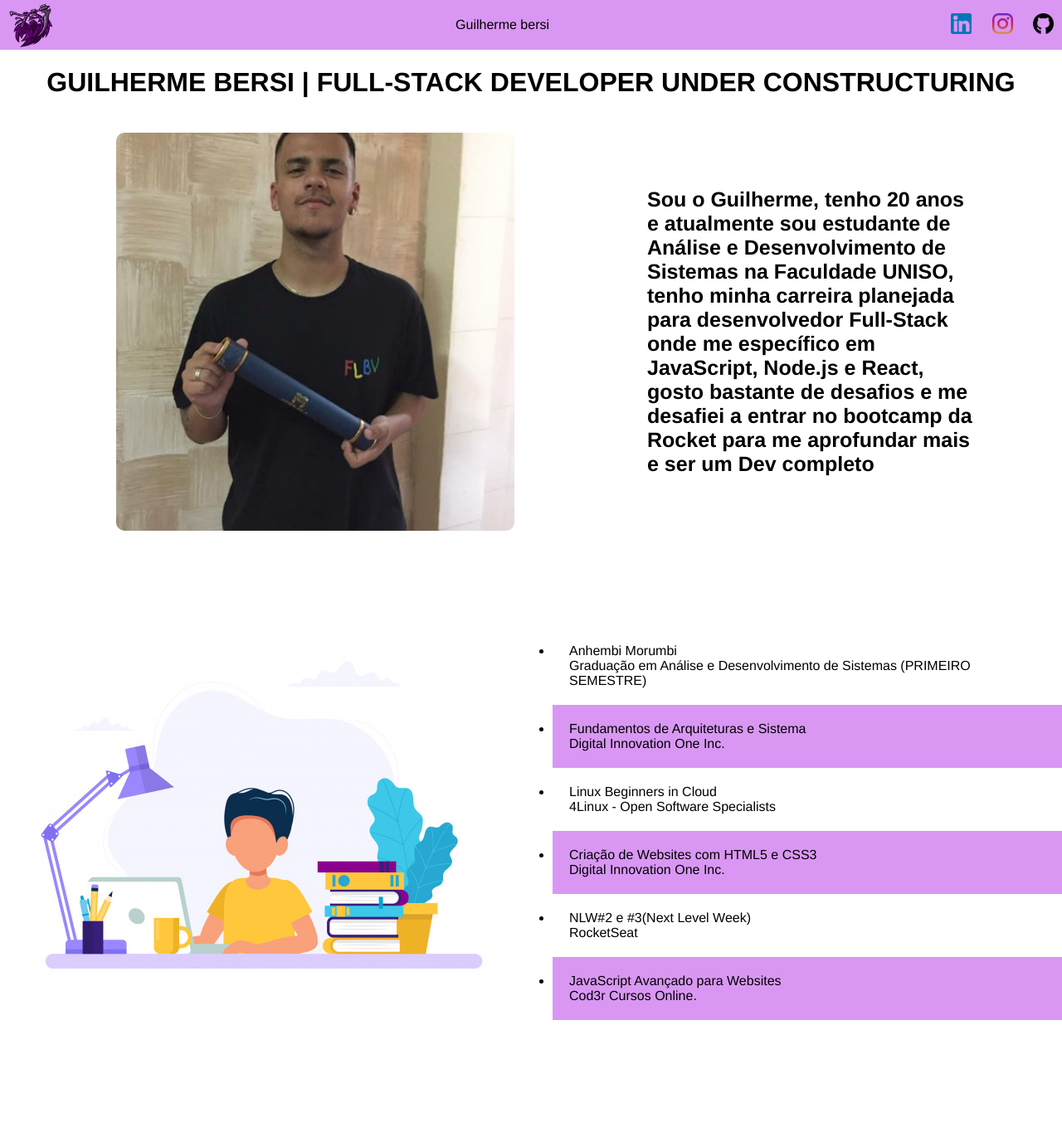
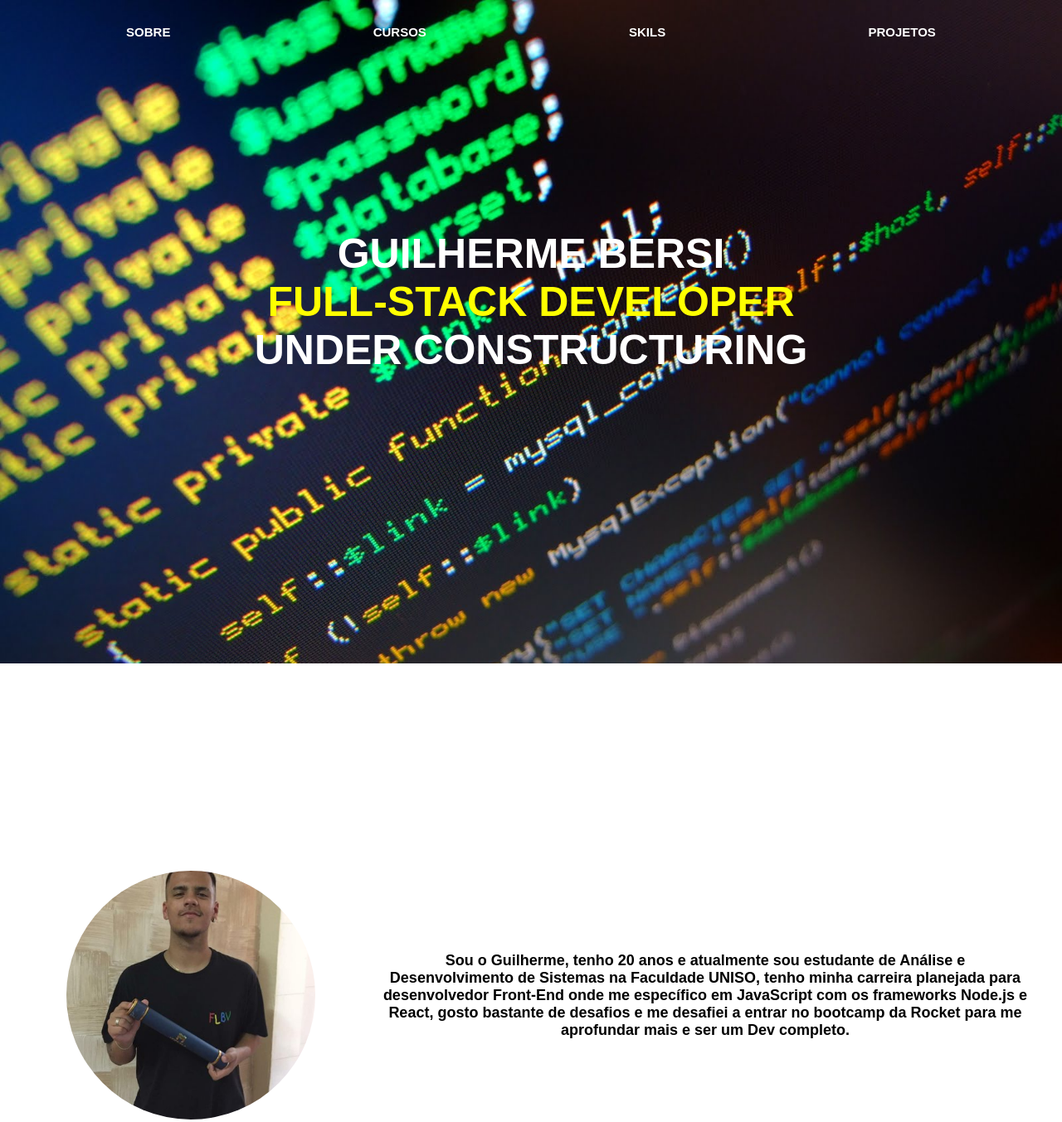
Before and after one commit to devbersi/Portfolio-Web, a plain HTML site: page index.html in a window 1280 px wide. Shown: the top 1353 px of the page at 83% size. Before the commit the page ends 1246 px from the top, so only its background shows below. Drawn offline with Linux system fonts and the light colour scheme.

Commit message:
Segundo Commit

```diff
--- a/index.html
+++ b/index.html
@@ -8,27 +8,26 @@
   <title>Guilherme Bersi | Portifólio</title>
 </head>
 <body>
-  <header>
-    <div class="header">
-      <nav class="buttons">
-      <a target="_blank"id="linkedin"href="https://www.linkedin.com/in/guilherme-bersi-7696861b3/"><img id="icon-linkedin" src="imgs/icons/linkedin.png"></a>
-      <a target="_blank" id="instagram"href="https://instagram.com/bxrrsi"><img id="icon-instagram" src="imgs/icons/instagram.png"></a>
-      <a target="_blank" id="github" href="https://github.com/devbersi"><img id="icon-git" src="imgs/icons/github.png" /></a>
-    </nav>
-   <a>Guilherme bersi</a>
-   <img src="imgs/icons/logo.png" alt="">
+  <div class="page-1">
+    <div id="header">
+      <a id="bt-sobre" href="#page-2">SOBRE</a>
+      <a id="bt-cursos" href="#page-3">CURSOS</a>
+      <a id="bt-skils" href="#">SKILS</a>
+      <a id="bt-projetos" href="#">PROJETOS</a>
     </div>
-  </header>
-  <div class="name">
-    <H1 id="guilherme">GUILHERME BERSI | FULL-STACK DEVELOPER UNDER CONSTRUCTURING </H1>
+    <h1 id="guilherme">GUILHERME BERSI <br> <span style="color: yellow;">FULL-STACK DEVELOPER</span><br>UNDER CONSTRUCTURING</h1>
   </div>
-  <div class="about-me">
-    <img src="imgs/profile-photo.jpg" alt="Foto de perfil.">
-    <h2 id="bersi">Sou o Guilherme, tenho 20 anos e atualmente sou estudante de Análise e Desenvolvimento de Sistemas na Faculdade UNISO,
-       tenho minha carreira planejada para desenvolvedor Full-Stack onde me específico em JavaScript, Node.js e React,
-        gosto bastante de desafios e me desafiei a entrar no bootcamp da Rocket para me aprofundar mais e ser um Dev completo
-    </h2>
+  <div id="page-2">
+    <div class="sobre">
+      <img id="photo" src="/imgs/profile-photo.jpg" alt="">
+      <p id="text">Sou o Guilherme, tenho 20 anos e atualmente sou estudante de Análise e Desenvolvimento de Sistemas na Faculdade UNISO,
+       tenho minha carreira planejada para desenvolvedor Front-End onde me específico em JavaScript com os frameworks Node.js e React,
+       gosto bastante de desafios e me desafiei a entrar no bootcamp da Rocket para me aprofundar mais e ser um Dev completo.
+
+      </p>
+    </div>
   </div>
+  <div id="page-3">
   <div class="cursos">
     <img src="imgs/study.jpg" alt="Ilustração">
     <ul class="list">
@@ -46,7 +45,10 @@
           Cod3r Cursos Online.</li>
     </ul>
   </div>
+</div>
+  <div id="page-4">
   <div class="skilss">
+  </div>
   </div>
 </body>
 </html>
--- a/style.css
+++ b/style.css
@@ -2,71 +2,71 @@ body {
     margin: 0;
     padding: 0;
     box-sizing: border-box;
-    font-family: Helvetica, Arial, sans-serif;
+    font-family: 'Montserrat', sans-serif;
 }
 
-.header {
-    height: 60px;
-    background-color:  rgb(217, 151, 243);
-    display: flex;
-    align-items: center;
-    justify-content: space-between;
-    flex-direction: row-reverse;
+.page-1 {
+    background-image: url("/imgs/backgrounds/programar.jpg");
+    background-size: cover;
+    height: 100vh;
+    width: auto;
 }
 
-.header img {
-    width: 75px;
+#guilherme {
+    display: block;
+    justify-content: center;
+    align-items: center;
+    color: white;
+    font-size: 50px;
+    font-weight: 800;
+    margin-top: 0px;
+    padding-top: 200px;
+    padding-bottom: 200px;
+    text-align: center;
+}
+.page-1 #header {
+    display: flex;
+    justify-content: space-around;
+    padding: 30px;
+
 }
 
-#cachorro {
-    height: 55px;
-    border-radius: 50%;
-}
- .buttons #icon-git, #icon-linkedin, #icon-instagram{
-    width: 25px;
-    height: 25px;
-    margin: 10px;
-    cursor: pointer;
+#bt-cursos, #bt-sobre, #bt-projetos, #bt-skils{
+    text-decoration: none;
+    color: white;
+    font-weight: bolder;
+    font-size: 15px;
 }
 
-#audio {
-    width: 100px;
-    height: 50px;
-    margin: 10px;
-    border-radius: 25%;
-}
-
-.name {
-    display: flex;
-    justify-content: center;
-    align-items: center;
-}
-
-.about-me {
+.sobre {
     display: flex;
     align-items: center;
     justify-content: center;
-    margin: 100px;
-    margin-top: 20px;
+    width: 100vw;
+    height: 100vh;
 }
 
-.about-me #bersi {
-    float: right;
-    font-size: 25px;
-    margin-left: 160px;
+.sobre img {
+    float: left;
+    border-radius: 50%;
+    width: 300px;
+    height: 300px;
+    margin: 80px;
 }
 
-.about-me img {
-    float: left;
-    border-radius: 10px;
-    height: 60vh;
-    width: 60vh;
-    margin-left: 40px;
+.sobre p {
+    float: right;
+    text-align: center;
+    font-weight: bold;
+    font-size: 18px;
+    margin-right: 40px;
 }
 
 .cursos {
     display: flex;
     align-items: center;
+    width: 100vw;
+    height: 100vh;
 }
 
 .cursos img {
```
Also changed, not shown: imgs/backgrounds/pg-dark.jpg (added), imgs/backgrounds/setup.jpg (added), 1 other file.
